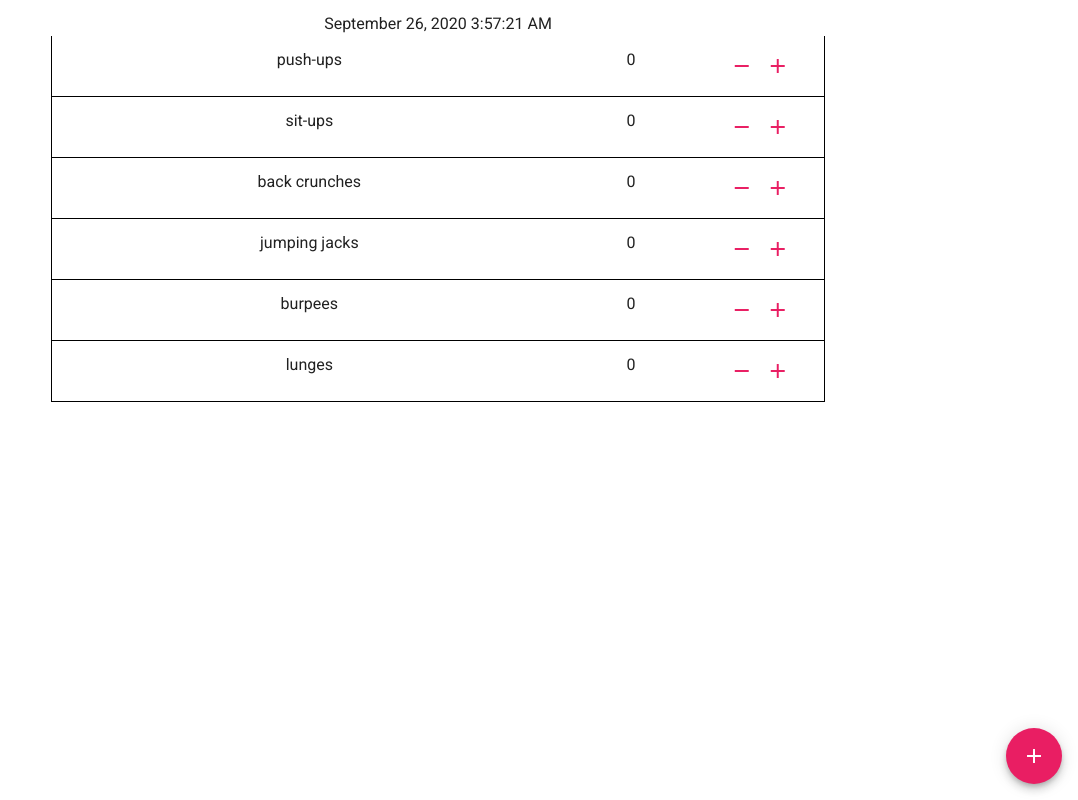
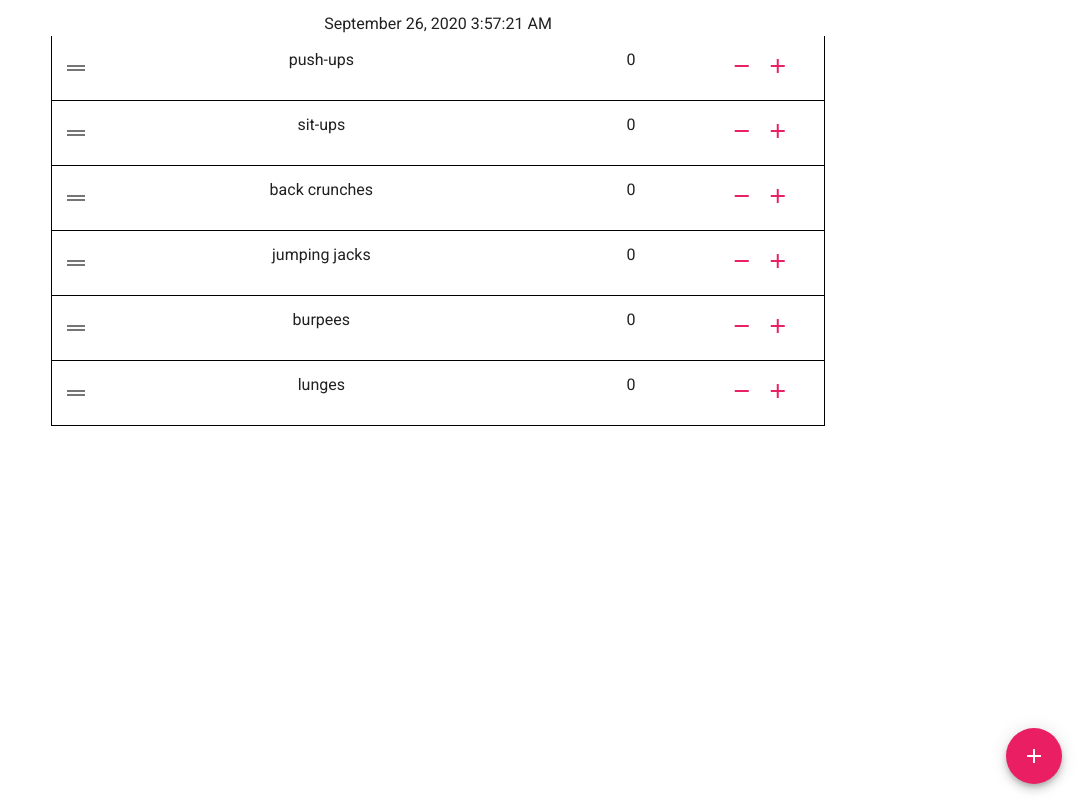
Before and after one commit to doggan/incrementr, a Vue app: page / in a window 1280 px wide. Shown: the whole page, without its empty margins (202-1280 px from the left). Built offline with nearby package versions, Linux system fonts and the light colour scheme.

Commit message:
Add handle for d&d.

```diff
--- a/src/App.vue
+++ b/src/App.vue
@@ -16,6 +16,7 @@
               v-bind="dragOptions"
               class="item-list"
               ghost-class="ghost"
+              handle=".handle"
             >
               <transition-group type="transition">
                 <div v-for="item in items" :key="item.id">
@@ -117,11 +118,4 @@ export default {
   opacity: 0.5;
   background: #c8ebfb;
 }
-
-.item-list-element {
-  cursor: move;
-}
-.item-list-element i {
-  cursor: pointer;
-}
 </style>
--- a/src/components/ItemElement.vue
+++ b/src/components/ItemElement.vue
@@ -2,6 +2,7 @@
   <v-container>
     <v-row>
       <v-col cols="8">
+        <v-icon class="handle">mdi-drag-horizontal-variant</v-icon>
         <span class="item-text">{{ item.text }}</span>
       </v-col><v-col cols="2">
         <span class="item-count">{{ item.count }}</span>
@@ -36,3 +37,12 @@ export default {
   },
 };
 </script>
+
+<style scoped>
+.handle {
+  float: left;
+  padding-top: 8px;
+  padding-bottom: 8px;
+  cursor: move;
+}
+</style>
```
